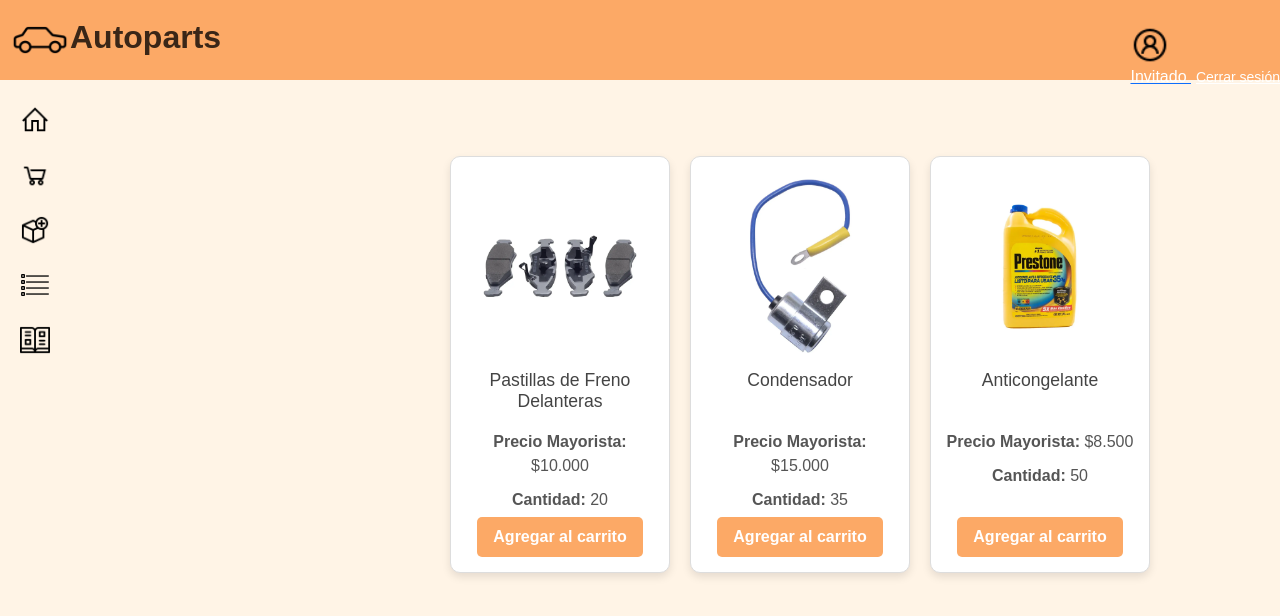
After one commit to amorfitho/integraci-n-ev_2, a Django app: page /catalogob2b/ in a window 1280 px wide. The commit adds this page. Shown: the top 616 px of the page. Run offline with Django 5.2, Linux system fonts and the light colour scheme.

Commit message:
catalogos b2b, b2c y resumen de compra con boton para realizar pago

```diff
--- /dev/null
+++ b/app/static/app/css/cat.css
@@ -0,0 +1,83 @@
+body {
+  margin: 0;
+  padding: 0;
+  font-family: Arial, sans-serif;
+  background-color: rgb(255, 244, 230);
+}
+
+h1 {
+  text-align: center;
+  color: #333;
+}
+
+.catalogo {
+  display: flex;
+  flex-wrap: wrap;
+  justify-content: center; /* Centraliza horizontalmente */
+  gap: 20px;
+  padding-top: 100px; /* Para que no se esconda detrás del navbar */
+  margin-left: 320px; /* Deja espacio para la barra lateral */
+  padding-bottom: 40px;
+}
+
+
+.tarjeta {
+  background-color: white;
+  border: 1px solid #ddd;
+  border-radius: 10px;
+  width: 220px;
+  box-shadow: 0 4px 8px rgba(0,0,0,0.1);
+  text-align: center;
+  padding: 15px;
+  transition: transform 0.2s;
+
+  /* AÑADIDOS PARA IGUALAR ALTURA Y POSICIONAR BOTÓN */
+  display: flex;
+  flex-direction: column;
+  min-height: 380px; /* Ajusta según sea necesario */
+}
+
+.tarjeta:hover {
+  transform: translateY(-5px);
+}
+
+.tarjeta img {
+  width: 100%;
+  border-radius: 5px;
+}
+
+.tarjeta h2 {
+  font-size: 1.1em;
+  margin: 10px 0;
+  color: #444;
+  min-height: 45px;
+}
+
+.tarjeta p {
+  margin: 5px 0;
+  color: #555;
+}
+
+.product-actions {
+  margin-top: auto; /* Empuja el botón al fondo */
+  display: flex;
+  justify-content: center;
+}
+
+.button {
+    background-color: #fca966; /* color de fondo visible */
+    color: white;              /* texto visible */
+    border: none;
+    padding: 8px 16px;         /* tamaño cómodo */
+    border-radius: 5px;
+    text-decoration: none;
+    font-weight: bold;
+    display: inline-block;     /* que se muestren */
+    cursor: pointer;
+    transition: background-color 0.3s ease;
+}
+
+.button:hover {
+    background-color: #f3872e;
+    color: white;
+}
--- /dev/null
+++ b/app/templates/app/catalogob2b.html
@@ -0,0 +1,86 @@
+{% extends 'app/base.html' %}
+{% load static %}
+
+{% block js %}
+{% endblock %}
+
+{% block css %}
+<link rel="stylesheet" href="{% static 'app/css/style.css' %}">
+<link rel="stylesheet" href="{% static 'app/css/cat.css' %}">
+
+{% endblock %}
+
+{% block contenido %}
+
+<div>
+   <div class="navbar-main">
+      <div class="logo">
+          <img src="{% static 'app/image/car.png' %}" alt="logo" height="60px">Autoparts
+      </div>
+      <div class="acnt">
+         <div>
+      <a href="#">
+         <img src="{% static 'app/image/account.png' %}" alt="" width="30px">
+         <span style="color:white;">
+           {% if request.session.nombre %}
+             {{ request.session.nombre }}
+           {% else %}
+             Invitado
+           {% endif %}
+           <a href="{% url 'logout' %}" style="color:white; font-size: 14px; margin-left: 5px;">Cerrar sesión</a>
+         </span>
+      </a>
+   </div>
+      </div>
+      <div class="lateral-bar">
+         <div><a href="{% url 'home' %}"><img src="{% static 'app/image/home.png' %}" alt="" width="30px"></a></div>
+         <div><a href="{% url 'shoppingcart' %}"><img src="{% static 'app/image/shoppingcart.png' %}" alt="" width="30px"></a></div>
+         <div><a href="{% url 'agregar' %}"><img src="{% static 'app/image/addproduct.png' %}" alt="" width="30px"></a></div>
+         <div><a href="{% url 'lista2' %}"><img src="{% static 'app/image/list.png' %}" alt="" width="30px"></a></div>
+         <div><a href="{% url 'catalogob2b' %}"><img src="{% static 'app/image/catalogue.png' %}" alt="" width="30px"></a></div>
+     </div>
+  </div>
+</div>
+
+<h1>Catálogo de Productos</h1>
+  <div class="catalogo">
+
+    <!-- Tarjeta de producto -->
+    <div class="tarjeta">
+      <img src="{% static 'app/image/frenos.png' %}" alt="Producto 1" />
+      <h2>Pastillas de Freno Delanteras</h2>
+      <p><strong>Precio Mayorista:</strong> $10.000</p>
+      <p><strong>Cantidad:</strong> 20</p>
+      <div class="product-actions">
+          <button class="button add-to-cart" data-product-id="{{ stock.producto.id }}" data-local-id="1">Agregar al
+            carrito</button>
+        </div>
+    </div>
+
+    <div class="tarjeta">
+      <img src="{% static 'app/image/condensador.png' %}" alt="Producto 2" />
+      <h2>Condensador</h2>
+      <p><strong>Precio Mayorista:</strong> $15.000</p>
+      <p><strong>Cantidad:</strong> 35</p>
+      <div class="product-actions">
+          <button class="button add-to-cart" data-product-id="{{ stock.producto.id }}" data-local-id="1">Agregar al
+            carrito</button>
+        </div>
+    </div>
+
+    <div class="tarjeta">
+      <img src="{% static 'app/image/anticongelante.png' %}" alt="Producto 3" />
+      <h2>Anticongelante</h2>
+      <p><strong>Precio Mayorista:</strong> $8.500</p>
+      <p><strong>Cantidad:</strong> 50</p>
+      <div class="product-actions">
+          <button class="button add-to-cart" data-product-id="{{ stock.producto.id }}" data-local-id="1">Agregar al
+            carrito</button>
+        </div>
+    </div>
+
+    <!-- Agrega más tarjetas según lo necesites -->
+
+  </div>
+
+{% endblock %}
--- a/app/templates/app/home.html
+++ b/app/templates/app/home.html
@@ -35,6 +35,7 @@
          <div><a href="{% url 'shoppingcart' %}"><img src="{% static 'app/image/shoppingcart.png' %}" alt="" width="30px"></a></div>
          <div><a href="{% url 'agregar' %}"><img src="{% static 'app/image/addproduct.png' %}" alt="" width="30px"></a></div>
          <div><a href="{% url 'lista2' %}"><img src="{% static 'app/image/list.png' %}" alt="" width="30px"></a></div>
+         <div><a href="{% url 'catalogob2b' %}"><img src="{% static 'app/image/catalogue.png' %}" alt="" width="30px"></a></div>
      </div>
   </div>
 </div>
--- a/app/templates/crud/agregar.html
+++ b/app/templates/crud/agregar.html
@@ -22,6 +22,7 @@
          <div><a href="{% url 'shoppingcart' %}"><img src="{% static 'app/image/shoppingcart.png' %}" alt="" width="30px"></a></div>
          <div><a href="{% url 'agregar' %}"><img src="{% static 'app/image/addproduct.png' %}" alt="" width="30px"></a></div>
          <div><a href="{% url 'lista2' %}"><img src="{% static 'app/image/list.png' %}" alt="" width="30px"></a></div>
+         <div><a href="{% url 'catalogob2b' %}"><img src="{% static 'app/image/catalogue.png' %}" alt="" width="30px"></a></div>
      </div>
   </div>
   <div class="form" style="justify-content: center; align-items: center; margin-top: 100px;">
--- a/app/templates/crud/lista2.html
+++ b/app/templates/crud/lista2.html
@@ -21,6 +21,7 @@
           width="30px"></a></div>
     <div><a href="{% url 'agregar' %}"><img src="{% static 'app/image/addproduct.png' %}" alt="" width="30px"></a></div>
     <div><a href="{% url 'lista2' %}"><img src="{% static 'app/image/list.png' %}" alt="" width="30px"></a></div>
+    <div><a href="{% url 'catalogob2b' %}"><img src="{% static 'app/image/catalogue.png' %}" alt="" width="30px"></a></div>
   </div>
 </div>
 <div class="container my-4 pt-5">
--- a/app/urls.py
+++ b/app/urls.py
@@ -1,5 +1,5 @@
 from django.urls import path
-from.views import home, agregar,lista2 ,sucursales_y_stock, rebajar_stock, modificar, eliminar_producto, shoppingcart, modificar, eliminar_stock, registro_usuario, login_usuario, logout_usuario, agregar_al_carrito, ver_carrito, ver_sesion
+from.views import home, agregar,lista2 ,sucursales_y_stock, rebajar_stock, modificar, eliminar_producto, shoppingcart, modificar, eliminar_stock, registro_usuario, login_usuario, logout_usuario, agregar_al_carrito, ver_carrito, ver_sesion, CatalogoB2B, CatalogoB2C
 
 # importar nombre puesto en def de la pagian desde "views"
 #   path('nombre de la pagina/', nombre_de_la_pagina, name= nombre de la pagina(esto es para el direcionamiento con botones))
@@ -21,4 +21,6 @@ urlpatterns = [
     path('shoppingcart/agregar/<int:producto_id>/', agregar_al_carrito, name='agregar_al_carrito'),
     path('shoppingcart/', ver_carrito, name='shoppingcart'),
     path('debug/sesion/', ver_sesion),
+    path('catalogob2b/', CatalogoB2B, name='catalogob2b'),
+    path('catalogob2c/', CatalogoB2C, name='catalogob2c')
 ]
--- a/app/views.py
+++ b/app/views.py
@@ -200,3 +200,9 @@ from django.http import JsonResponse
 
 def ver_sesion(request):
     return JsonResponse(dict(request.session))
+
+def CatalogoB2B(request):
+    return render(request, 'app/catalogob2b.html')
+
+def CatalogoB2C(request):
+    return render(request, 'app/catalogob2c.html')
```
Also changed, not shown: app/static/app/css/sc.css (+16 -138 lines), app/templates/app/catalogob2c.html (added, +86 -0 lines), app/templates/app/shoppingcart.html (+14 -2 lines), app/static/app/image/anticongelante.png (added), app/static/app/image/catalogue.png (added), app/static/app/image/condensador.png (added), app/static/app/image/frenos.png (added).
